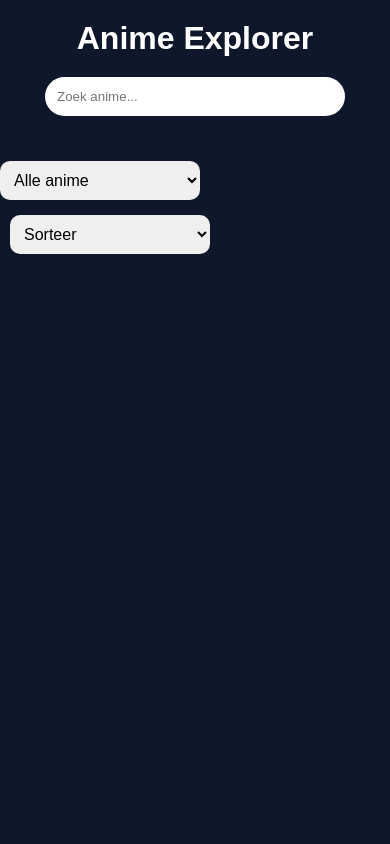
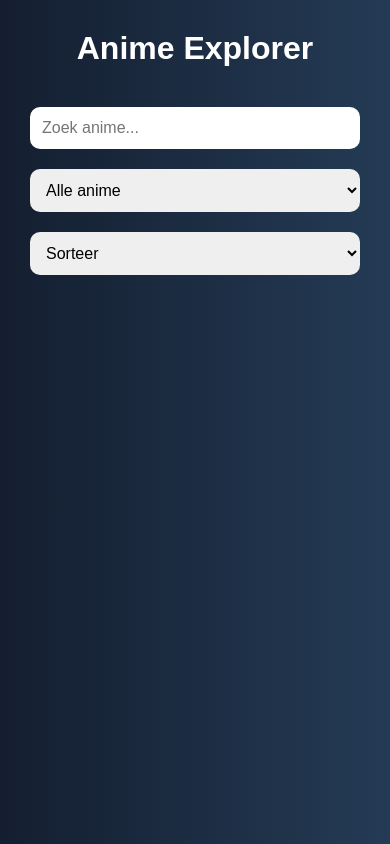
Before and after one commit to Syrinebnr/anime-app, a website built with Vite: page index.html in a window 390 px wide. Built offline with nearby package versions, Linux system fonts and the light colour scheme; no server answers.

Commit message:
design verbeterd en responsive layout toegevoegd

```diff
--- a/src/style.css
+++ b/src/style.css
@@ -1,77 +1,75 @@
-body {
+* {
   margin: 0;
-  font-family: Arial, sans-serif;
-  background: #0f172a;
-  color: white;
+  padding: 0;
+  box-sizing: border-box;
 }
 
-/* HEADER */
+body {
+  background: linear-gradient(to right, #141e30, #243b55);
+  font-family: Arial, Helvetica, sans-serif;
+  color: white;
+  padding: 30px;
+}
+
 h1 {
   text-align: center;
-  padding: 20px;
-  margin: 0;
+  margin-bottom: 30px;
+  font-size: 3rem;
 }
 
-/* SEARCH */
-#search {
-  display: block;
-  margin: 0 auto 30px;
+#search,
+#filter,
+#sort {
   padding: 12px;
-  width: 300px;
-  border-radius: 20px;
   border: none;
-  outline: none;
+  border-radius: 10px;
+  margin: 10px;
+  font-size: 16px;
 }
 
-/* GRID */
 #app {
   display: grid;
-  grid-template-columns: repeat(auto-fill, minmax(200px, 1fr));
-  gap: 20px;
-  padding: 20px;
+  grid-template-columns: repeat(auto-fit, minmax(250px, 1fr));
+  gap: 25px;
+  margin-top: 40px;
 }
 
-/* CARD */
 .card {
-  background: #1e293b;
-  border-radius: 12px;
+  background: rgba(255, 255, 255, 0.08);
+  border-radius: 20px;
   overflow: hidden;
+  backdrop-filter: blur(10px);
   transition: 0.3s;
-  cursor: pointer;
+  box-shadow: 0 8px 20px rgba(0,0,0,0.3);
+}
+
+.card:hover {
+  transform: translateY(-10px);
 }
 
 .card img {
   width: 100%;
-  height: 280px;
+  height: 350px;
   object-fit: cover;
 }
 
 .card-content {
-  padding: 10px;
+  padding: 20px;
 }
 
-.card h3 {
-  font-size: 16px;
-  margin: 5px 0;
+.card-content h3 {
+  margin-bottom: 10px;
 }
 
-.card p {
-  font-size: 13px;
-  margin: 2px 0;
-  color: #cbd5e1;
-}
-
-/* HOVER EFFECT 🔥 */
-.card:hover {
-  transform: scale(1.05);
-  box-shadow: 0 10px 25px rgba(0,0,0,0.5);
+.card-content p {
+  margin-bottom: 8px;
 }
 
 .favorite-btn {
   margin-top: 10px;
-  padding: 8px 12px;
+  padding: 10px 15px;
   border: none;
-  border-radius: 8px;
+  border-radius: 10px;
   background: crimson;
   color: white;
   cursor: pointer;
@@ -82,21 +80,17 @@ h1 {
   background: darkred;
 }
 
-#filter {
-  margin-top: 15px;
-  padding: 10px;
-  border-radius: 10px;
-  border: none;
-  width: 200px;
-  font-size: 16px;
+@media (max-width: 768px) {
+
+  h1 {
+    font-size: 2rem;
+  }
+
+  #search,
+  #filter,
+  #sort {
+    width: 100%;
+    margin: 10px 0;
+  }
+
 }
-
-#sort {
-  margin-top: 15px;
-  margin-left: 10px;
-  padding: 10px;
-  border-radius: 10px;
-  border: none;
-  width: 200px;
-  font-size: 16px;
-}
```
